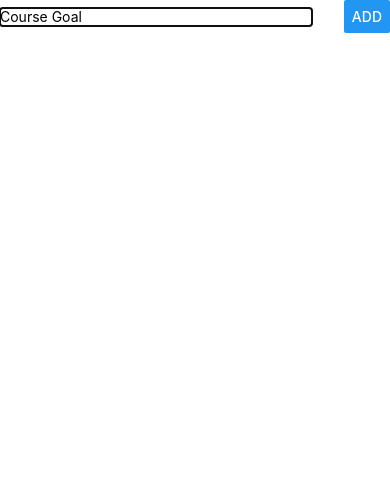
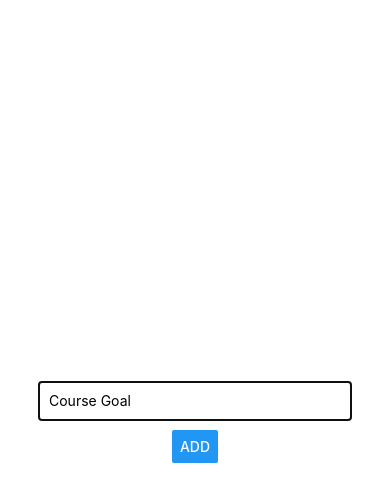
Before and after one commit to shawnhuangfernandes/react-native-practice, a React Native app: screen / in a window 390 px wide. Both pictures are taken after a click on the button "ADD NEW GOAL". Shown: the top 502 px of the page. Built offline with nearby package versions, Linux system fonts and the light colour scheme.

Commit message:
Updated input styling to be oriented via the column (default flex) and also centered

```diff
--- a/components/GoalInput.js
+++ b/components/GoalInput.js
@@ -13,7 +13,7 @@ const GoalInput = props => {
       <View style={styles.inputContainer}>
         <TextInput
           placeholder={"Course Goal"}
-          style={styles.textField}
+          style={styles.input}
           onChangeText={onGoalInputChange}
           value={enteredGoal}
         />
@@ -28,11 +28,17 @@ const GoalInput = props => {
 
 const styles = StyleSheet.create({
   inputContainer: {
-    flexDirection: "row",
-    justifyContent: "space-between",
+    flex: 1,
+    justifyContent: "center",
     alignItems: "center"
   },
-  textField: { width: "80%", borderBottomColor: "black", borderBottomWidth: 1 }
+  input: {
+    width: "80%",
+    borderBottomColor: "black",
+    borderBottomWidth: 1,
+    padding: 10,
+    marginBottom: 10
+  }
 });
 
 export default GoalInput;
```
